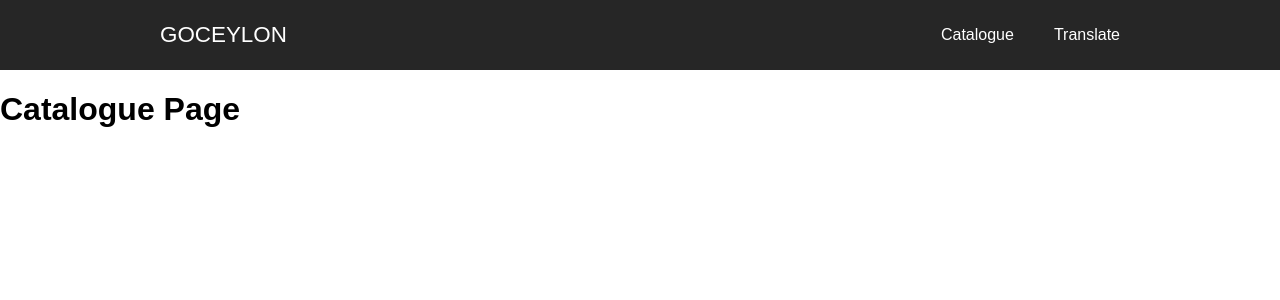
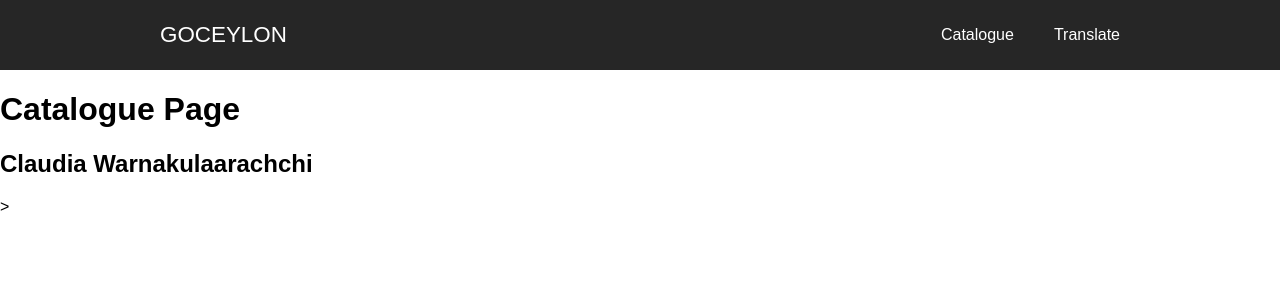
Before and after one commit to supun-kalhara/GoCeylon, a Django app: page /catalogue/ in a window 1280 px wide. Shown: the top 300 px of the page. Run offline with Django 3.2, Linux system fonts and the light colour scheme.

Commit message:
Commit by Claudia

```diff
--- a/templates/home.html
+++ b/templates/home.html
@@ -3,5 +3,5 @@
 {% block content %}
 
 <h1> Catalogue Page</h1>
-
+<h2>Claudia Warnakulaarachchi</h2>>
 {% endblock %}
```
